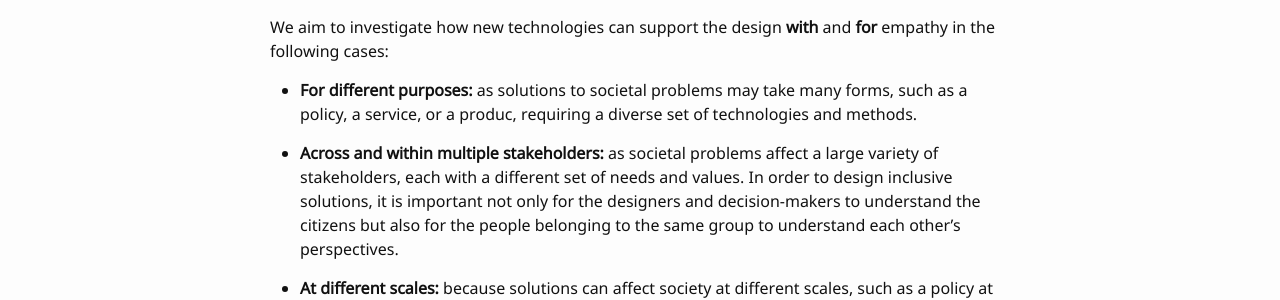
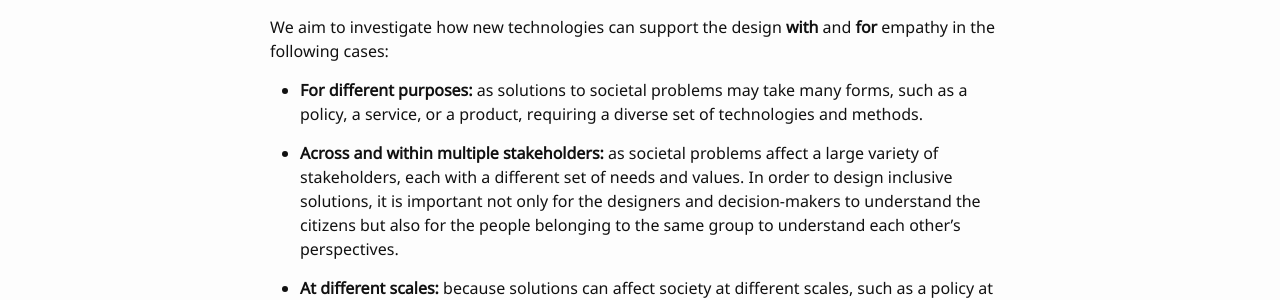
Before and after one commit to empathiCH/empathiCH.github.io, a Jekyll site: the page built from index.md, in a window 1280 px wide. Shown: the part 353-653 px from the top of the page. Built offline with Jekyll 4.4.1, drawn with Linux system fonts in a browser that asks for light colours.

Commit message:
fix typo

```diff
--- a/index.md
+++ b/index.md
@@ -12,7 +12,7 @@ The motivation behind this works lies in the necessity of new digital-supported
 
 We aim to investigate how new technologies can support the design **with** and **for** empathy in the following cases:
 
-- **For different purposes:** as solutions to societal problems may take many forms, such as a policy, a service, or a produc, requiring a diverse set of technologies and methods.
+- **For different purposes:** as solutions to societal problems may take many forms, such as a policy, a service, or a product, requiring a diverse set of technologies and methods.
 
 - **Across and within multiple stakeholders:** as societal problems affect a large variety of stakeholders, each with a different set of needs and values. In order to design inclusive solutions, it is important not only for the designers and decision-makers to understand the citizens but also for the people belonging to the same group to understand each other's perspectives.
 
```
